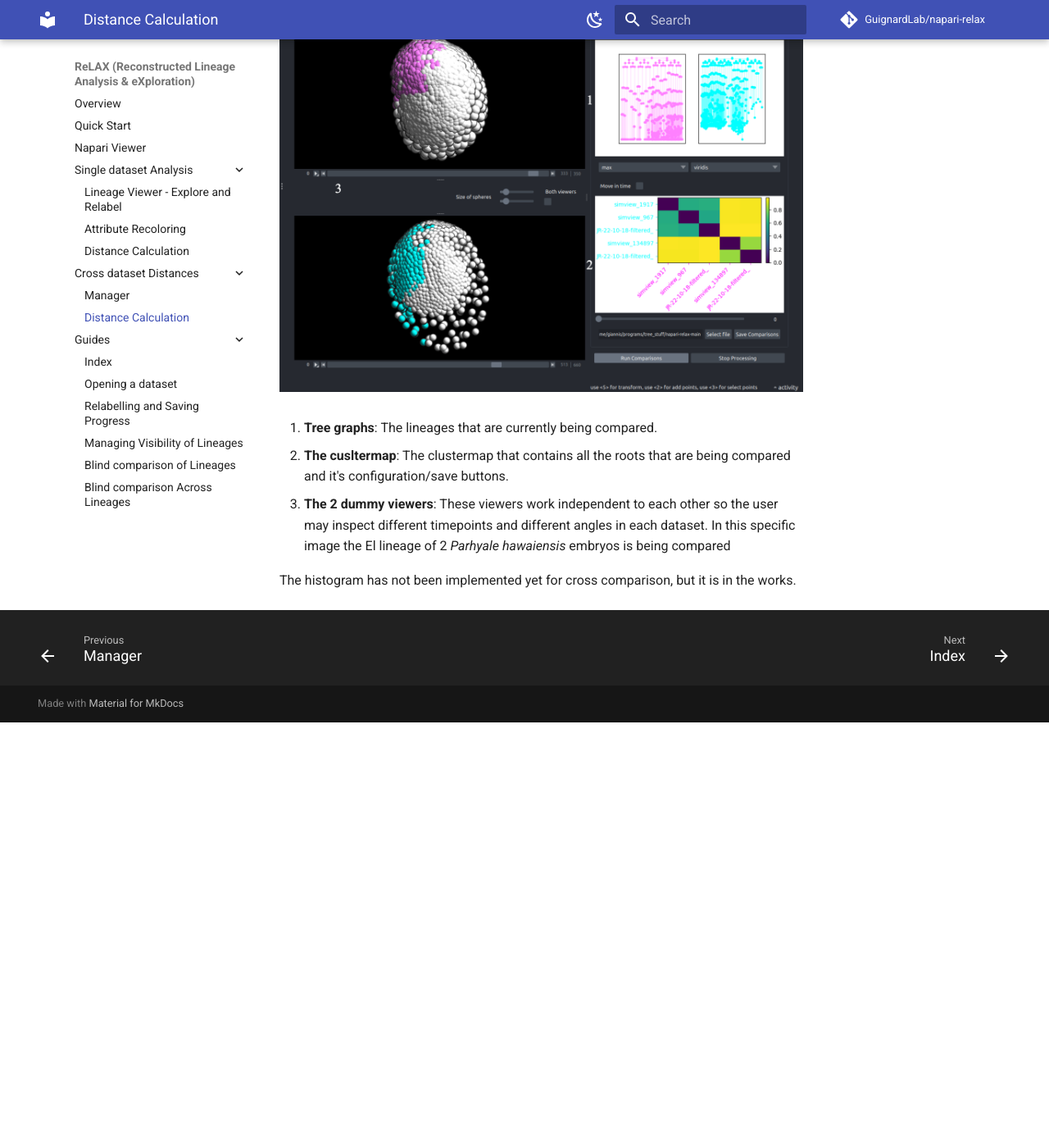
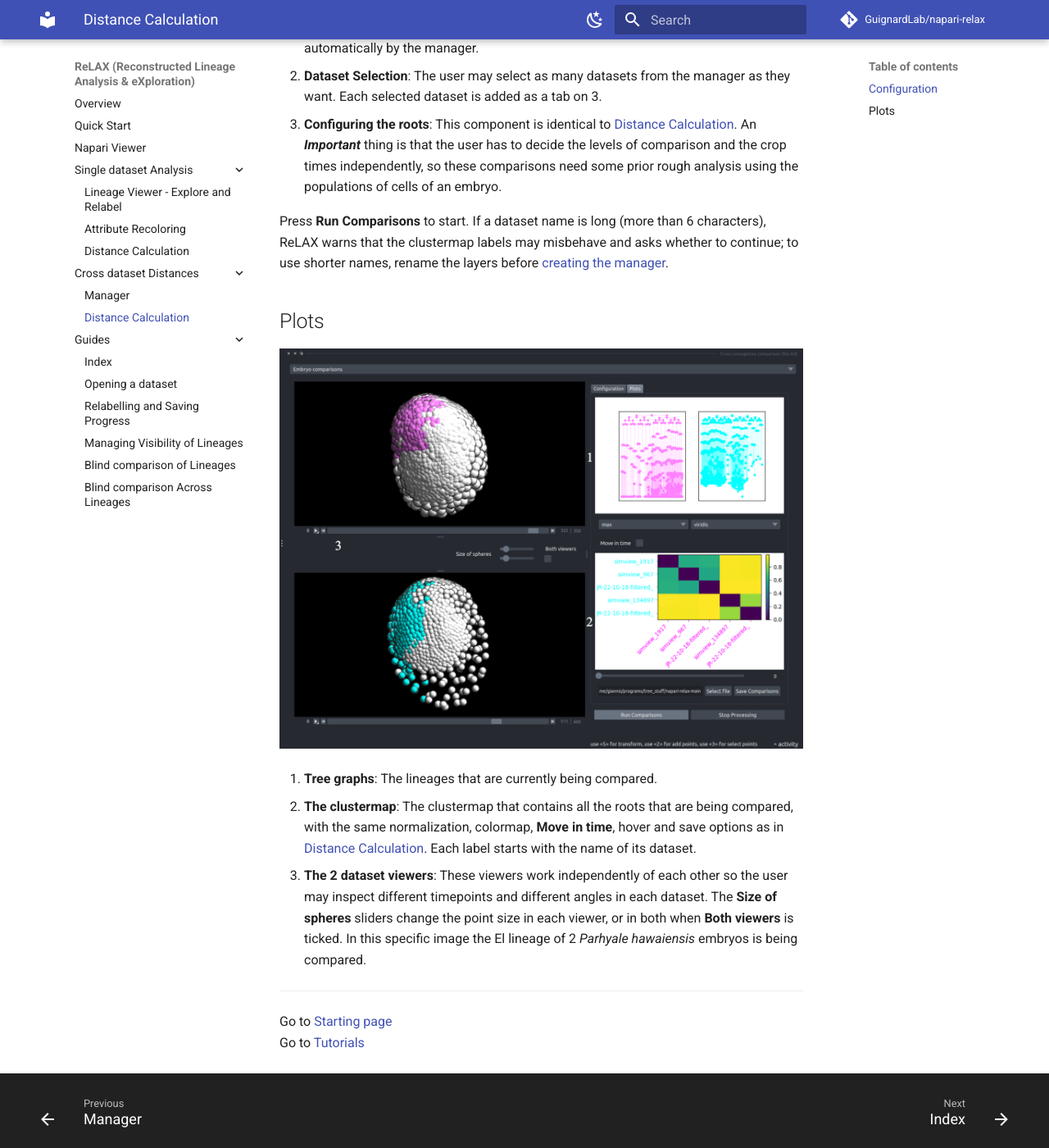
Before and after one commit to GuignardLab/napari-relax, an MkDocs documentation site: the page built from docs/cross+comparison/distance_cross.md, in a window 1280 px wide and 1400 px high, scrolled down 1077 px. Shown: the whole window at 82% size. Built offline with MkDocs 1.6.1 and Material for MkDocs 9.7.7, drawn with Linux system fonts in a browser that asks for light colours; comment, search, counter and statistics services are not loaded; before the commit the page ends 1958 px from its top, so only the background shows below that; some of the changed text lies outside the part shown.

Commit message:
docs: update recoloring, Manager and cross-dataset comparison pages
Attribute recoloring:
- tab names, population graph, button names
- qualitative mode and "Propagate from Sibling" are not implemented yet

Manager: widget location, file selection steps, right-click actions,
what "Add LineageTrees" actually does (adds to the manager).

Cross Distance Calculation:
- renamed from "Embryo comparisons" (noted on the screenshots)
- downsampling rate on a common time scale, long-name warning,
  clustermap hover/save shared with single-dataset page, viewer sliders
- drop the outdated histogram sentence

Guides: current button names; guides index now links the cross-dataset
guide instead of the reference page.
In-app help: typos, current button names, hover, docs URL.

Co-Authored-By: Claude Opus 5 <noreply@anthropic.com>

```diff
--- a/docs/cross+comparison/distance_cross.md
+++ b/docs/cross+comparison/distance_cross.md
@@ -1,18 +1,28 @@
 
-For comparisons across embryos the User Interface remains as close as possible to [Distance Calculation](../distance/distance.md). However some changes have been made to accomodate the needs of such an analysis.
+For comparisons across embryos the User Interface remains as close as possible to [Distance Calculation](../distance/distance.md). However some changes have been made to accommodate the needs of such an analysis. It is the **Cross Distance Calculation** entry of the **Cross Lineagetree comparison** widget, and uses the datasets of the [Manager](manager.md).
+
+!!! note "Screenshots from an earlier version"
+    The entry was called **Embryo comparisons** when these screenshots were taken. It is now **Cross Distance Calculation**; the controls are the same.
+
+## Configuration
 
 ![config](config_cross.png)
 
-1. **Tree approximation selection**: Similar to [Distance Calculation](../distance/distance.md), however any differences in time resolution are handled automatically by the manager.
+1. **Tree approximation selection**: Similar to [Distance Calculation](../distance/distance.md). With `downsampled`, the downsampling rate is expressed on a common time scale, and its tooltip shows the real rate used for each dataset, so any differences in time resolution are handled automatically by the manager.
+2. **Dataset Selection**: The user may select as many datasets from the manager as they want. Each selected dataset is added as a tab on 3.
+3. **Configuring the roots**: This component is identical to [Distance Calculation](../distance/distance.md). An ***Important*** thing is that the user has to decide the levels of comparison and the crop times independently, so these comparisons need some prior rough analysis using the populations of cells of an embryo.
 
-- **Dataset Selection**: The user may select as many datasets from the manager as they want. Each selected dataset is added as a tab on 3
-- **Configuring the roots**: This component is identical to [Distance Calculation](../distance/distance.md). An ***Important*** thing is that the user has to decide the levels of comparison and the crop times independently, so these comparisons need some prior rough analysis using the populations of cells of an embryo.
+Press **Run Comparisons** to start. If a dataset name is long (more than 6 characters), ReLAX warns that the clustermap labels may misbehave and asks whether to continue; to use shorter names, rename the layers before [creating the manager](manager.md).
+
+## Plots
 
 ![comps](cross_comp.png)
 
 1. **Tree graphs**: The lineages that are currently being compared.
+2. **The clustermap**: The clustermap that contains all the roots that are being compared, with the same normalization, colormap, **Move in time**, hover and save options as in [Distance Calculation](../distance/distance.md#clustermap-tab). Each label starts with the name of its dataset.
+3. **The 2 dataset viewers**: These viewers work independently of each other so the user may inspect different timepoints and different angles in each dataset. The **Size of spheres** sliders change the point size in each viewer, or in both when **Both viewers** is ticked. In this specific image the El lineage of 2 *Parhyale hawaiensis* embryos is being compared.
 
-- **The cusltermap**: The clustermap that contains all the roots that are being compared and it's configuration/save buttons.
-- **The 2 dummy viewers**: These viewers work independent to each other so the user may inspect different timepoints and different angles in each dataset. In this specific image the El lineage of 2 *Parhyale hawaiensis* embryos is being compared
+---
 
-The histogram has not been implemented yet for cross comparison, but it is in the works.
+Go to [Starting page](../index.md)
+Go to [Tutorials](../guides/guides.md)
--- a/src/napari_relax/lineage_tree_analysis/recoloring_with_attributes_widget/clone_recolor.html
+++ b/src/napari_relax/lineage_tree_analysis/recoloring_with_attributes_widget/clone_recolor.html
@@ -9,6 +9,7 @@
     <li>Press <b>Recolor Clones</b> to apply the selected color map to the clones.</li>
     <li>Press <i><b>Reset Coloring</b></i> to reset the colors.</li>
 </ul>
+<h3>Full documentation: guignardlab.github.io/napari-relax</h3>
 </div>
     </div>
 </body>
--- a/src/napari_relax/lineage_tree_analysis/recoloring_with_attributes_widget/node_recolor.html
+++ b/src/napari_relax/lineage_tree_analysis/recoloring_with_attributes_widget/node_recolor.html
@@ -6,11 +6,12 @@
 <ul>
     <li>Select any <b>attribute</b> from the attribute box.</li>
     <li>Select the preferred <b>colormap</b></li>
-    <li>Choose if and how values are to be propagated to cells without precomputed values.</li>
+    <li>Choose if and how values are to be propagated to cells without precomputed values (Propagate from Sibling is not implemented yet).</li>
+    <li>Press <b>Recolor Dataset</b>, or <b>Reset Color of Dataset</b> to restore the colors.</li>
 </ul>
 <h3>The results of this component are apparent in <b>both Lineage and Napari viewer
 </b></h3>
-
+<h3>Full documentation: guignardlab.github.io/napari-relax</h3>
 </div>
     </div>
 </body>
--- a/src/napari_relax/relax_multipledatasets/cross_comparison.html
+++ b/src/napari_relax/relax_multipledatasets/cross_comparison.html
@@ -6,7 +6,9 @@
 <ul>
     <li>Identical to the Clustermap of one dataset distances</li>
     <li>Instead of 1 viewer, 2 viewers are present to show the 2 different datasets being compared when the clustermap is clicked.</li>
+    <li>Hover over the clustermap to see the compared lineages and their score.</li>
 </ul>
+<h3>Full documentation: guignardlab.github.io/napari-relax</h3>
 </div>
     </div>
 </body>
--- a/src/napari_relax/relax_multipledatasets/cross_config.html
+++ b/src/napari_relax/relax_multipledatasets/cross_config.html
@@ -4,11 +4,12 @@
 <b><h2>Configure the comparison settings</h2></b>
 <div style="font-size: 16pt; margin-left: 10pt;">
 <ul>
-    <li>The configuration settings are identical to Distance calculation for one dataset, but there is ome tab to slect the configuration for each dataset.</li>
+    <li>The configuration settings are identical to Distance calculation for one dataset, but there is one tab to select the configuration for each dataset.</li>
     <li>The user may select which datasets should be processed</li>
     <li>The configurations for each dataset like time crop or time level selection are independent for each dataset</li>
     <li>The time resolution is automatically taken into account.</li>
 </ul>
+<h3>Full documentation: guignardlab.github.io/napari-relax</h3>
 </div>
     </div>
 </body>
--- a/src/napari_relax/relax_multipledatasets/manager.html
+++ b/src/napari_relax/relax_multipledatasets/manager.html
@@ -5,10 +5,11 @@
 <div style="font-size: 16pt; margin-left: 10pt;">
 <ul>
     <li>Managers can be saved and loaded from this component</li>
-    <li>All layers that contain a LineageTree can be added to the the manager with the press of <i><b>Create Managet from Viewer</b></i>.</li>
+    <li>All layers that contain a LineageTree can be added to the manager with the press of <i><b>Create a Manager from existing layers</b></i>.</li>
     <li>Any LineageTree that is not desired can be removed with Right Click -> Remove Embryo</li>
-    <li>The time resolution of any dataset loaded into a manager can be changed by Right click -> Change time resolution</li>
+    <li>The time resolution of any dataset loaded into a manager can be changed by Right click -> Change Time Resolution</li>
 </ul>
+<h3>Full documentation: guignardlab.github.io/napari-relax</h3>
 </div>
     </div>
 </body>
```
Also changed, not shown: docs/attribute/attribute.md (+8 -10 lines), docs/cross+comparison/manager.md (+7 -5 lines), docs/guides/cross_lineage_distance/cross_comparison.md (+5 -5 lines), docs/guides/guides.md (+1 -1 lines).
